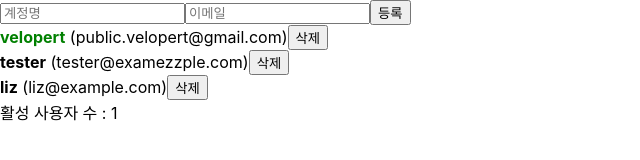
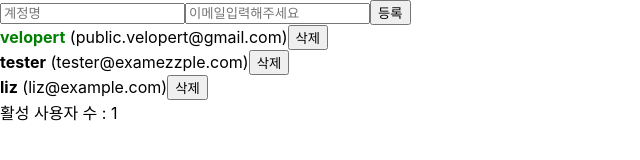
Before and after one commit to BellYun/23Winter-reactStudy, a React (Create React App) app in the folder begin-react/: page / in a window 1280 px wide. Shown: the top 160 px of the page, without its empty margins (0-640 px from the left). Built offline with nearby package versions, Linux system fonts and the light colour scheme.

Commit message:
placeholder수정

```diff
--- a/begin-react/src/CreateUser.js
+++ b/begin-react/src/CreateUser.js
@@ -11,7 +11,7 @@ function CreateUser({ username, email, onChange, onCreate}){
             />
             <input
                 name='email'
-                placeholder='이메일'
+                placeholder='이메일입력해주세요'
                 onChange={onChange}
                 value={email}
             />
```
